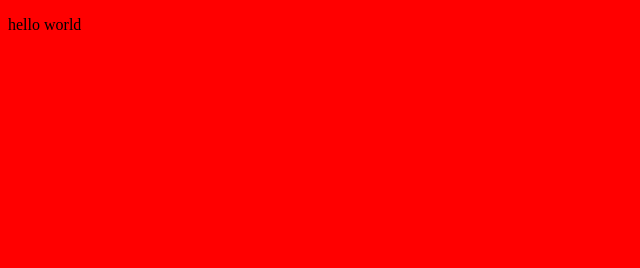
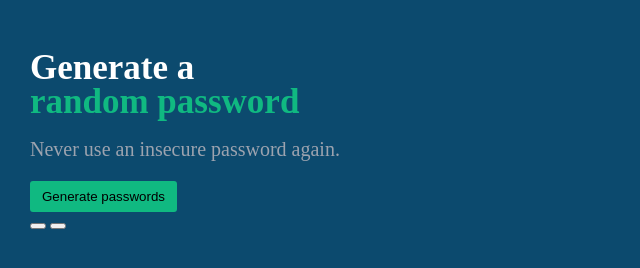
Before and after one commit to kevinengineers/PasswordGenerator, a website: page src/index.html in a window 1280 px wide. Shown: the whole page, without its empty margins (0-640 px from the left). Drawn offline with Linux system fonts and the light colour scheme.

Commit message:
added base html structure for page, added some styling from figma

```diff
--- a/src/css/styles.css
+++ b/src/css/styles.css
@@ -1,3 +1,36 @@
 body {
-  background-color: red;
+  background-color: #0c4a6e;
+  margin-left: 30px;
 }
+
+#title-container {
+  display: flex;
+  align-items: start;
+  flex-direction: column;
+  margin: 50px 0 10px 0px;
+}
+
+#title-container h1 {
+  margin: -2px 0 -4px 0px;
+  font-size: 35px;
+}
+
+#title-upper {
+  color: #fff;
+}
+
+#title-lower {
+  color: #10b981;
+}
+
+p {
+  color: #9ca3af;
+  font-size: 20px;
+}
+
+#gen-pw-btn {
+  border: none;
+  background-color: #10B981;
+  padding: 8px 12px;
+  border-radius: 3px;
+}
--- a/src/index.html
+++ b/src/index.html
@@ -1,13 +1,26 @@
-<!DOCTYPE html>
+<!doctype html>
 <html lang="en">
   <head>
-    <meta charset="UTF-8">
-    <meta name="viewport" content="width=device-width, initial-scale=1">
+    <meta charset="UTF-8" />
+    <meta name="viewport" content="width=device-width, initial-scale=1" />
     <title></title>
-    <link href="css/styles.css" rel="stylesheet">
+    <link href="css/styles.css" rel="stylesheet" />
   </head>
+
   <body>
-  <p>hello world</p>
+    <div id="parent-container">
+      <div id="title-container">
+        <h1 id="title-upper">Generate a</h1>
+        <h1 id="title-lower">random password</h1>
+      </div>
+      <p>Never use an insecure password again.</p>
+      <button type="button" id="gen-pw-btn">Generate passwords</button>
+      <span id="divider"></span>
+      <div class="password-container">
+        <button type="button" id="left-pw-btn"></button>
+        <button type="button" id="right-pw-btn"></button>
+      </div>
+    </div>
     <script src="./index.js"></script>
   </body>
 </html>
```
